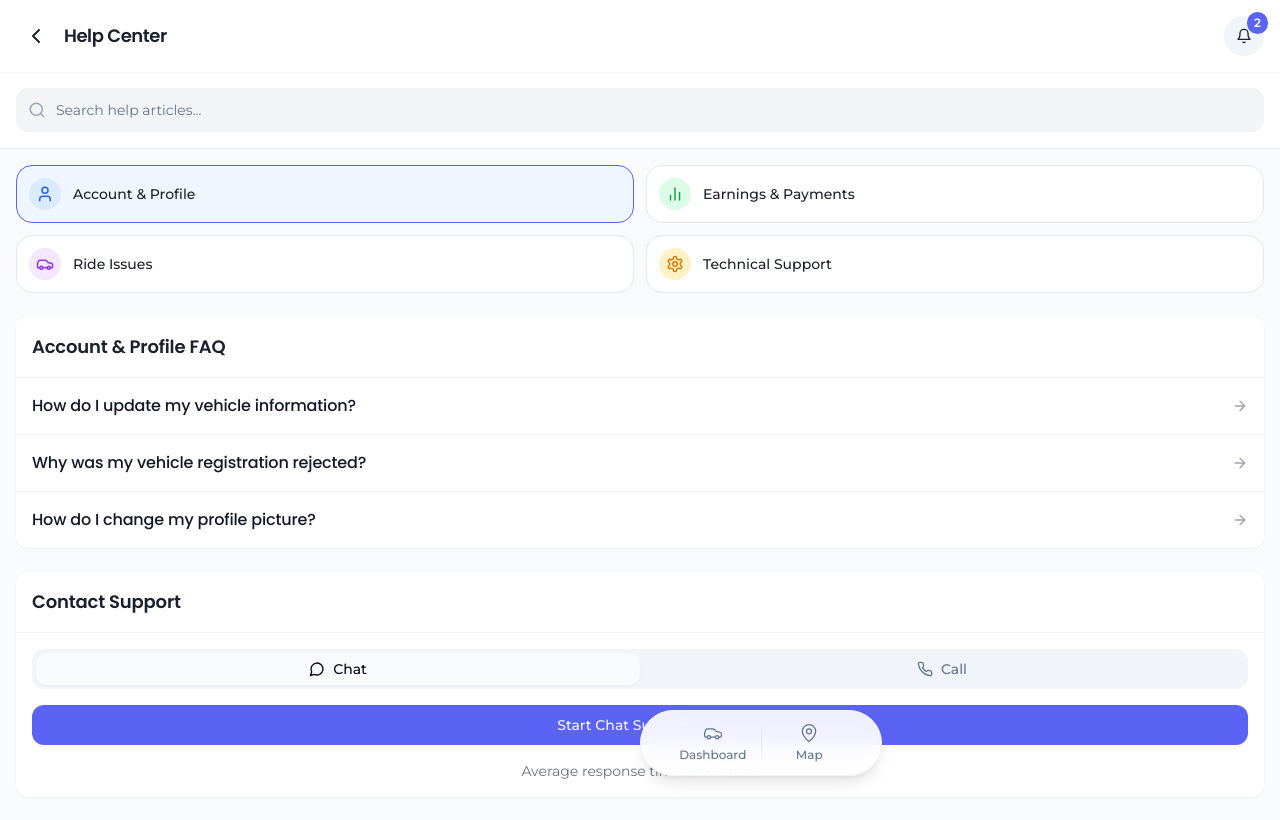
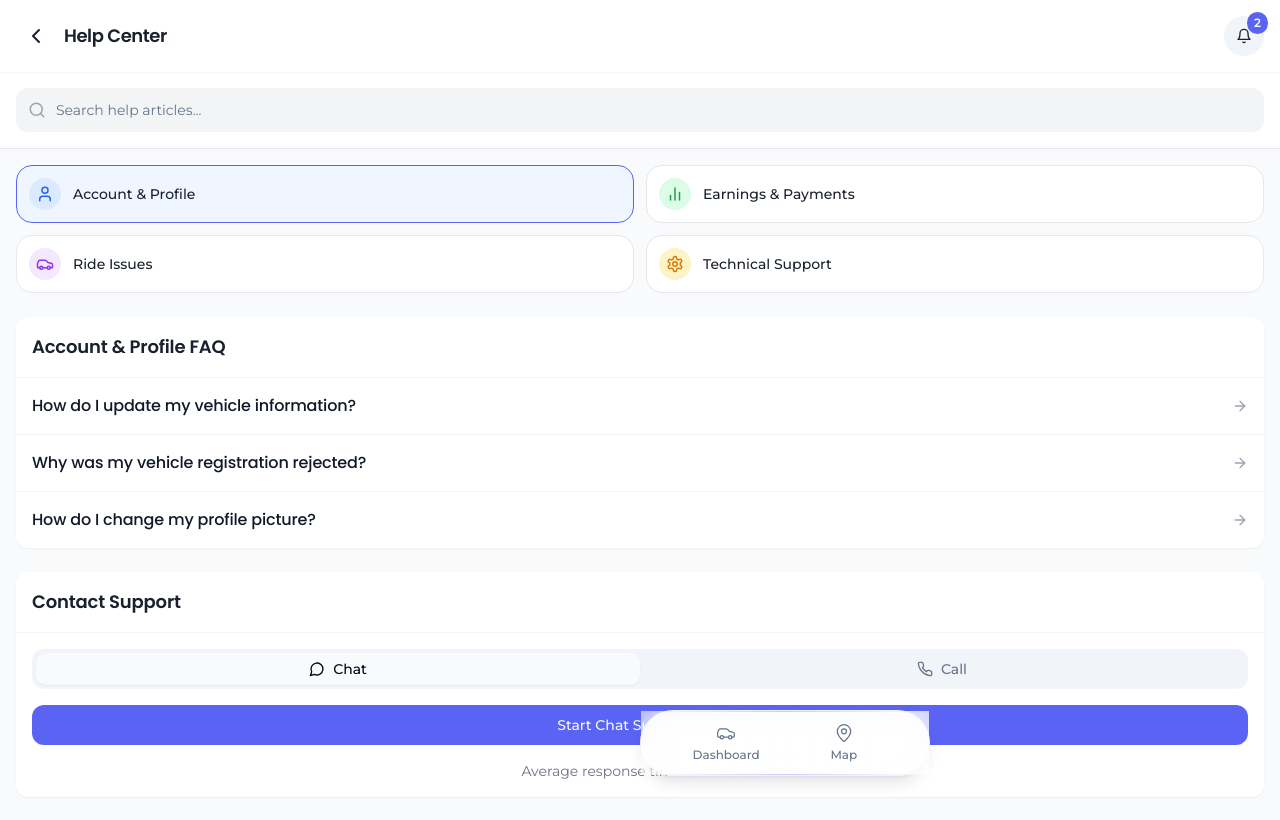
Before and after one commit to Ppranav121/ride-root-go, a React (Vite) app: page /driver-help in a window 1280 px wide. Shown: the top 820 px of the page. Built offline with nearby package versions, Linux system fonts and the light colour scheme.

Commit message:
Refactor: Improve DriverHome UI
Improve the visual appearance of the DriverHome component.

```diff
--- a/src/components/DriverBottomNav.tsx
+++ b/src/components/DriverBottomNav.tsx
@@ -19,7 +19,12 @@ const DriverBottomNav: React.FC = () => {
       animate={{ y: 0, opacity: 1 }}
       transition={{ duration: 0.3, type: "spring", stiffness: 300 }}
     >
-      <div className="flex justify-around items-center h-16 px-6 w-60">
+      <div className="flex justify-around items-center h-16 px-8 w-72 relative overflow-hidden">
+        {/* Decorative background elements */}
+        <div className="absolute inset-0 bg-gradient-to-r from-white/50 to-white/70 backdrop-blur-md z-0"></div>
+        <div className="absolute top-0 left-0 right-0 h-[1px] bg-gradient-to-r from-transparent via-rideroot-primary/30 to-transparent"></div>
+        <div className="absolute bottom-0 left-0 right-0 h-[1px] bg-gradient-to-r from-transparent via-rideroot-secondary/30 to-transparent"></div>
+
         <NavButton
           label="Dashboard"
           icon={Car}
@@ -52,7 +57,7 @@ const NavButton: React.FC<NavButtonProps> = ({ label, icon: Icon, isActive, onCl
     <motion.button
       onClick={onClick}
       whileTap={{ scale: 0.9 }}
-      className="flex flex-col items-center justify-center w-24 py-1 relative"
+      className="flex flex-col items-center justify-center w-24 py-1 relative z-10"
     >
       <motion.div
         className={`flex flex-col items-center relative ${
```
